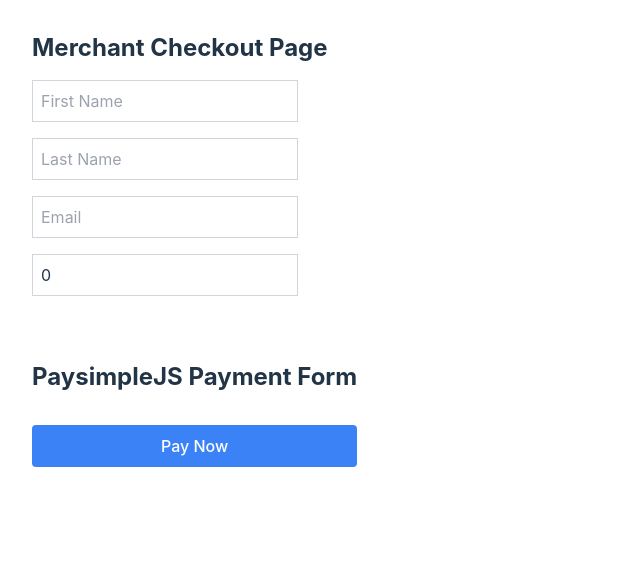
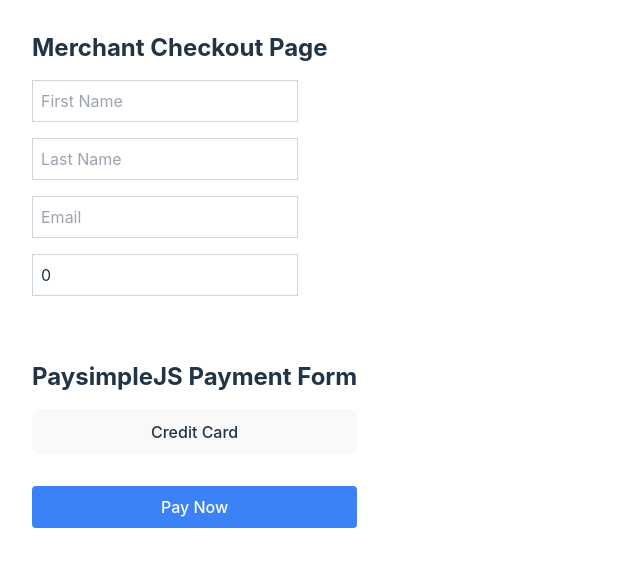
Before and after one commit to jmoliugp/bun-paysimple-poc, a React (Vite) app in the folder frontend/: page / in a window 1280 px wide. Shown: the top 566 px of the page, without its empty margins (0-640 px from the left). Built offline with nearby package versions, Linux system fonts and the light colour scheme; no server answers.

Commit message:
Adds switching to ACH support without testing ACH yet

```diff
--- a/frontend/src/PaymentForm.tsx
+++ b/frontend/src/PaymentForm.tsx
@@ -1,4 +1,4 @@
-import React, { ChangeEvent, useState } from 'react';
+import React, { ChangeEvent, useEffect, useState } from 'react';
 import { FormField } from './components/FormField';
 import { Separator } from './components/Separator';
 import { getCheckoutToken } from './networking/getCheckoutToken';
@@ -8,6 +8,11 @@
   merchantFormSchemaInitialValues,
 } from './schemas';
 import { loadPaysimpleJs } from './utils/loadPaysimpleJs';
+
+enum PaymentMode {
+  ACH = 'ach-key-enter',
+  CC = 'cc-key-enter',
+}
 
 // TODO: Fix this type
 let paysimplejs: {
@@ -30,6 +35,8 @@
   const [merchantFormErrors, setMerchantPaymentFormErrors] =
     useState<MerchantStateFieldErrors>({});
 
+  const [paymentMode, setPaymentMode] = useState(PaymentMode.CC);
+
   const handleMerchantInputChange = (event: ChangeEvent<HTMLInputElement>) => {
     const { name, value } = event.target;
     setMerchantFormData((prevState) => ({
@@ -39,6 +46,12 @@
 
     setMerchantPaymentFormErrors((prev) => ({ ...prev, [name]: undefined }));
   };
+
+  useEffect(() => {
+    if (paysimplejs) {
+      paysimplejs.send.setMode(paymentMode);
+    }
+  }, [paymentMode]);
 
   function onSubmit(event: React.MouseEvent<HTMLButtonElement, MouseEvent>) {
     // Prevent the default submit behavior of the form
@@ -74,6 +87,15 @@
       <Separator />
       <div className="flex flex-col space-y-4">
         <h1 className="text-2xl font-bold">PaysimpleJS Payment Form</h1>
+        <button
+          onClick={() =>
+            setPaymentMode((prevState) =>
+              prevState === PaymentMode.CC ? PaymentMode.ACH : PaymentMode.CC
+            )
+          }
+        >
+          {paymentMode === PaymentMode.CC ? 'Credit Card' : 'ACH Account'}
+        </button>
         <div id="psjs"></div>
         <button
           type="submit"
--- a/frontend/src/utils/loadPaysimpleJs.ts
+++ b/frontend/src/utils/loadPaysimpleJs.ts
@@ -43,10 +43,9 @@
   paysimplejs.on('httpError', function (error) {
     // Add your error handling
   });
-  // Load the credit card key enter form
+
+  // Load the credit card key enter form as default
   paysimplejs.send.setMode('cc-key-enter');
-  // Add an event listener to your submit button
-  // document.querySelector('#sample-form').addEventListener('submit', onSubmit);
 
   // Called when the PaySimpleJS SDK retrieves the account info
   function onAccountRetrieved(accountInfo) {
```
